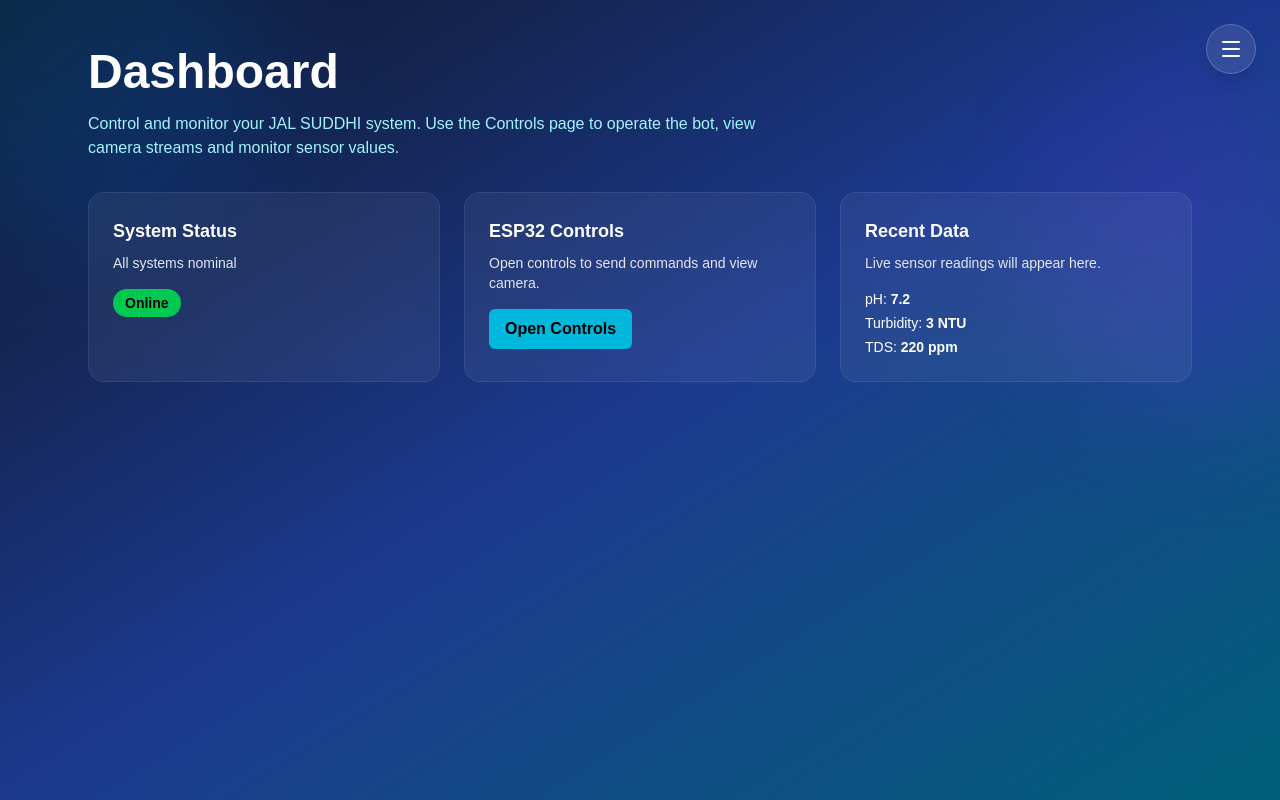
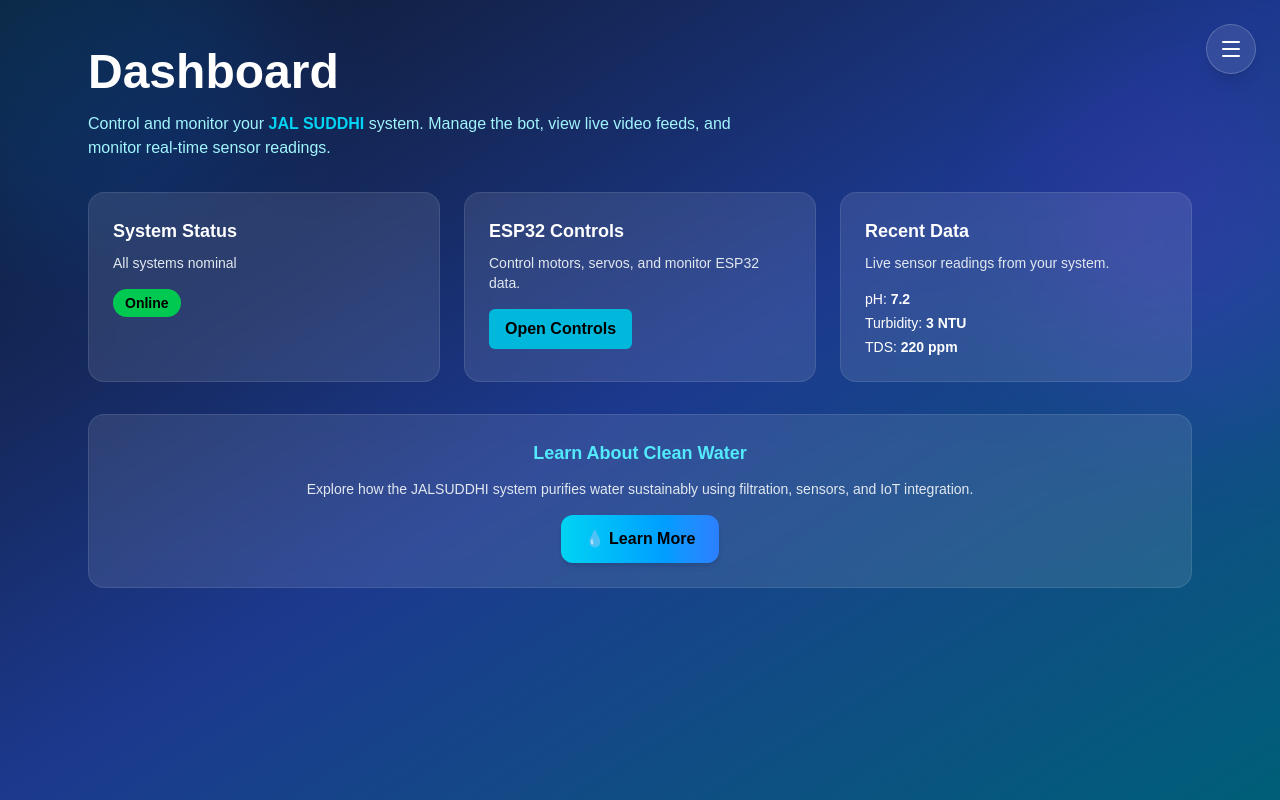
Before and after one commit to alladishailendra/JALSUDDHI, a Next.js app: page /dashboard in a window 1280 px wide. Built offline with nearby package versions, Linux system fonts and the light colour scheme.

Commit message:
Added Learn section to dashboard

```diff
--- a/pages/dashboard.js
+++ b/pages/dashboard.js
@@ -1,4 +1,3 @@
-// pages/dashboard.js
 import Navbar from "../components/Navbar";
 import { motion } from "framer-motion";
 
@@ -7,7 +6,7 @@ export default function Dashboard() {
     <div className="min-h-screen relative bg-gradient-to-br from-slate-900 via-blue-900 to-cyan-800 text-white overflow-hidden">
       <Navbar />
 
-      {/* decorative animated background shapes */}
+      {/* 🌌 Decorative Animated Background Shapes */}
       <div className="absolute inset-0 pointer-events-none">
         <motion.div
           className="absolute -left-40 -top-40 w-96 h-96 rounded-full bg-gradient-to-br from-cyan-600 to-blue-700 opacity-20 blur-3xl"
@@ -21,6 +20,7 @@ export default function Dashboard() {
         />
       </div>
 
+      {/* 💧 Dashboard Main Section */}
       <main className="relative z-10 px-6 py-12 max-w-6xl mx-auto">
         <motion.h1
           className="text-4xl md:text-5xl font-extrabold mb-4"
@@ -29,37 +29,89 @@ export default function Dashboard() {
         >
           Dashboard
         </motion.h1>
+
         <p className="text-cyan-200 mb-8 max-w-2xl">
-          Control and monitor your JAL SUDDHI system. Use the Controls page to operate the bot, view camera streams and monitor sensor values.
+          Control and monitor your <span className="text-cyan-400 font-semibold">JAL SUDDHI</span> system.
+          Manage the bot, view live video feeds, and monitor real-time sensor readings.
         </p>
 
+        {/* 📊 Dashboard Cards */}
         <div className="grid grid-cols-1 md:grid-cols-3 gap-6">
-          <motion.div whileHover={{ scale: 1.03 }} className="bg-white/6 p-6 rounded-2xl backdrop-blur-md border border-white/8">
+          {/* 🟢 System Status */}
+          <motion.div
+            whileHover={{ scale: 1.03 }}
+            className="bg-white/10 p-6 rounded-2xl backdrop-blur-md border border-white/10"
+          >
             <h3 className="font-semibold text-lg mb-2">System Status</h3>
             <p className="text-sm text-slate-200">All systems nominal</p>
             <div className="mt-4 flex gap-2">
-              <span className="px-3 py-1 bg-green-500 text-black rounded-full text-sm font-semibold">Online</span>
+              <span className="px-3 py-1 bg-green-500 text-black rounded-full text-sm font-semibold">
+                Online
+              </span>
             </div>
           </motion.div>
 
-          <motion.div whileHover={{ scale: 1.03 }} className="bg-white/6 p-6 rounded-2xl backdrop-blur-md border border-white/8">
+          {/* ⚙️ ESP32 Controls */}
+          <motion.div
+            whileHover={{ scale: 1.03 }}
+            className="bg-white/10 p-6 rounded-2xl backdrop-blur-md border border-white/10"
+          >
             <h3 className="font-semibold text-lg mb-2">ESP32 Controls</h3>
-            <p className="text-sm text-slate-200">Open controls to send commands and view camera.</p>
+            <p className="text-sm text-slate-200">
+              Control motors, servos, and monitor ESP32 data.
+            </p>
             <div className="mt-4">
-              <button onClick={() => (window.location.href = "/controls")} className="px-4 py-2 bg-cyan-500 rounded-md text-black font-semibold">Open Controls</button>
+              <button
+                onClick={() => (window.location.href = "/controls")}
+                className="px-4 py-2 bg-cyan-500 hover:bg-cyan-400 rounded-md text-black font-semibold"
+              >
+                Open Controls
+              </button>
             </div>
           </motion.div>
 
-          <motion.div whileHover={{ scale: 1.03 }} className="bg-white/6 p-6 rounded-2xl backdrop-blur-md border border-white/8">
+          {/* 📈 Recent Sensor Data */}
+          <motion.div
+            whileHover={{ scale: 1.03 }}
+            className="bg-white/10 p-6 rounded-2xl backdrop-blur-md border border-white/10"
+          >
             <h3 className="font-semibold text-lg mb-2">Recent Data</h3>
-            <p className="text-sm text-slate-200">Live sensor readings will appear here.</p>
+            <p className="text-sm text-slate-200">
+              Live sensor readings from your system.
+            </p>
             <div className="mt-4 space-y-1">
-              <div className="text-sm">pH: <span className="font-semibold">7.2</span></div>
-              <div className="text-sm">Turbidity: <span className="font-semibold">3 NTU</span></div>
-              <div className="text-sm">TDS: <span className="font-semibold">220 ppm</span></div>
+              <div className="text-sm">
+                pH: <span className="font-semibold">7.2</span>
+              </div>
+              <div className="text-sm">
+                Turbidity: <span className="font-semibold">3 NTU</span>
+              </div>
+              <div className="text-sm">
+                TDS: <span className="font-semibold">220 ppm</span>
+              </div>
             </div>
           </motion.div>
         </div>
+
+        {/* 💧 Learn / Good Water Section */}
+        <motion.div
+          whileHover={{ scale: 1.03 }}
+          className="mt-8 bg-white/10 p-6 rounded-2xl backdrop-blur-md border border-white/10 text-center"
+        >
+          <h3 className="font-semibold text-lg mb-3 text-cyan-300">
+            Learn About Clean Water
+          </h3>
+          <p className="text-sm text-slate-200 mb-4">
+            Explore how the JALSUDDHI system purifies water sustainably using
+            filtration, sensors, and IoT integration.
+          </p>
+          <button
+            onClick={() => (window.location.href = "/goodwater")}
+            className="px-6 py-3 bg-gradient-to-r from-cyan-400 to-blue-500 text-black font-semibold rounded-xl shadow-md hover:scale-105 transition-transform"
+          >
+            💧 Learn More
+          </button>
+        </motion.div>
       </main>
     </div>
   );
```
